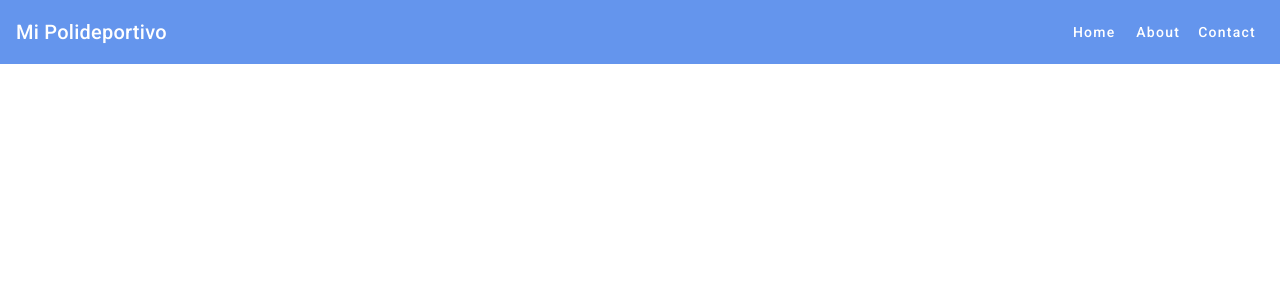
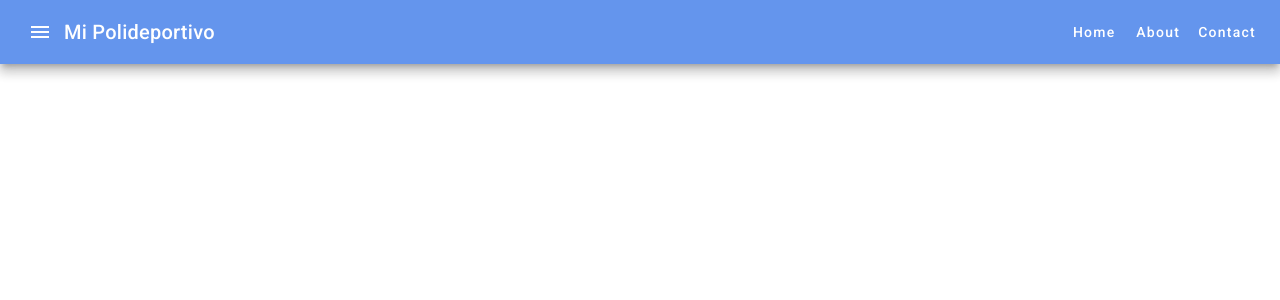
Before and after one commit to jcaido/mi-polideportivo, an Angular app: page / in a window 1280 px wide. Shown: the top 300 px of the page. Built offline with nearby package versions, Linux system fonts and the light colour scheme.

Commit message:
update navbar

```diff
--- a/src/Material.Module.ts
+++ b/src/Material.Module.ts
@@ -1,11 +1,13 @@
 import { NgModule } from "@angular/core";
 import { MatToolbarModule } from "@angular/material/toolbar";
 import { MatButtonModule } from '@angular/material/button';
+import { MatIconModule } from '@angular/material/icon';
 
 @NgModule({
   exports: [
     MatToolbarModule,
-    MatButtonModule
+    MatButtonModule,
+    MatIconModule
   ]
 })
 export class MaterialModule{}
--- a/src/app/app-routing.module.ts
+++ b/src/app/app-routing.module.ts
@@ -1,7 +1,10 @@
 import { NgModule } from '@angular/core';
 import { RouterModule, Routes } from '@angular/router';
+import { HomeComponent } from './home/home.component';
 
-const routes: Routes = [];
+const routes: Routes = [
+  { path: 'home', component: HomeComponent }
+];
 
 @NgModule({
   imports: [RouterModule.forRoot(routes)],
--- a/src/app/app.component.html
+++ b/src/app/app.component.html
@@ -1 +1,2 @@
 <app-navbar></app-navbar>
+<router-outlet></router-outlet>
--- a/src/app/navbar/navbar.component.html
+++ b/src/app/navbar/navbar.component.html
@@ -1,4 +1,7 @@
-<mat-toolbar color="primary">
+<mat-toolbar color="primary" class="mat-elevation-z8">
+  <button routerLink="home" mat-icon-button>
+    <mat-icon>menu</mat-icon>
+  </button>
   <span>Mi Polideportivo</span>
   <div class="spacer"></div>
   <a mat-button>Home</a>
```
